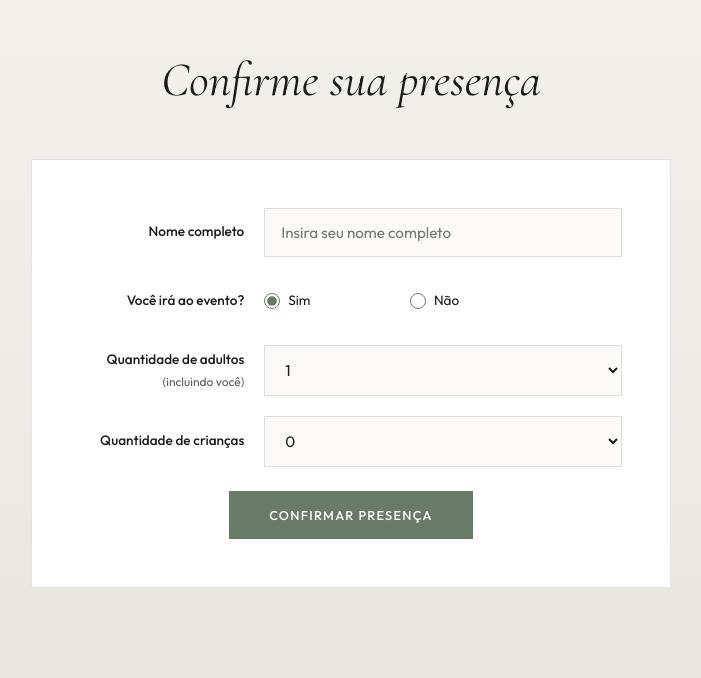
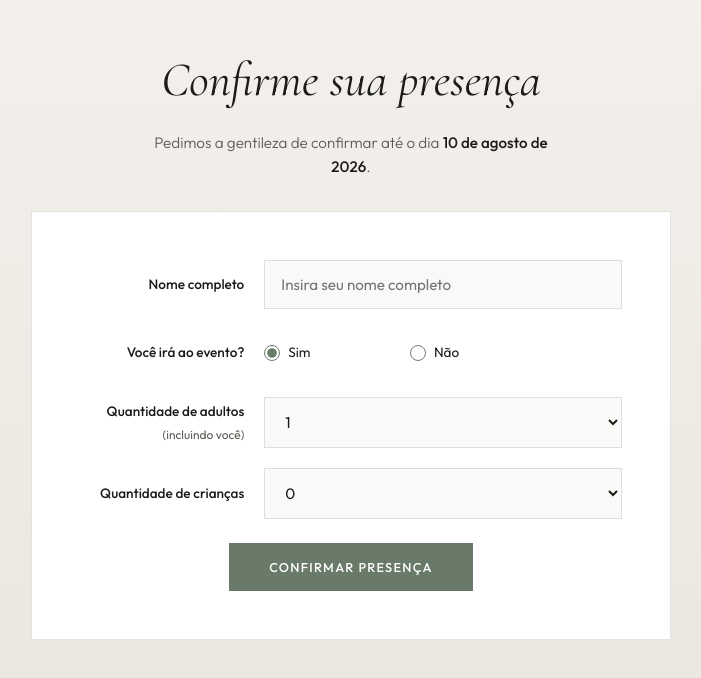
Before and after one commit to fabiaalv3s/convite-civil, a React (Vite) app: page / in a window 1280 px wide. Shown: the part 1708-2386 px from the top of the page, without its empty margins (289-990 px from the left). Built offline with nearby package versions, Linux system fonts and the light colour scheme.

Commit message:
add RSVP section with deadline reminder

```diff
--- a/src/App.css
+++ b/src/App.css
@@ -358,6 +358,25 @@ a {
   background: linear-gradient(180deg, var(--bg) 0%, #eae7e0 100%);
 }
 
+.rsvp-section .section-title {
+  margin-bottom: 0.75rem;
+}
+
+.rsvp-deadline {
+  font-size: 0.95rem;
+  font-weight: 300;
+  color: var(--text-muted);
+  text-align: center;
+  max-width: 420px;
+  margin: 0 0 2rem;
+  line-height: 1.6;
+}
+
+.rsvp-deadline strong {
+  font-weight: 500;
+  color: var(--text);
+}
+
 .rsvp-card {
   background: var(--bg-elevated);
   padding: clamp(28px, 5vw, 48px);
--- a/src/App.tsx
+++ b/src/App.tsx
@@ -214,6 +214,9 @@ function App() {
 
       <section id="rsvp" className="rsvp-section">
         <h2 className="section-title">Confirme sua presença</h2>
+        <p className="rsvp-deadline">
+          Pedimos a gentileza de confirmar até o dia <strong>10 de agosto de 2026</strong>.
+        </p>
 
         <div className="rsvp-card">
           <form onSubmit={handleRSVP}>
```
